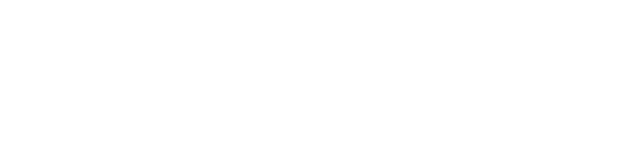
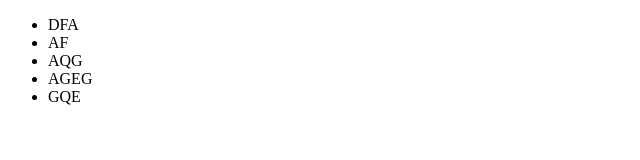
Before and after one commit to mieraf0892/git-tutor, a plain HTML site: page index.html in a window 1280 px wide. Shown: the whole page, without its empty margins (0-640 px from the left). Drawn offline with Linux system fonts and the light colour scheme.

Commit message:
header added

```diff
--- a/index.html
+++ b/index.html
@@ -7,6 +7,14 @@
 </head>
 <body>
 
-
+<header>
+    <ul>
+        <li>DFA</li>
+        <li>AF</li>
+        <li>AQG</li>
+        <li>AGEG</li>
+        <li>GQE</li>
+    </ul>
+</header>
 </body>
 </html>
```
